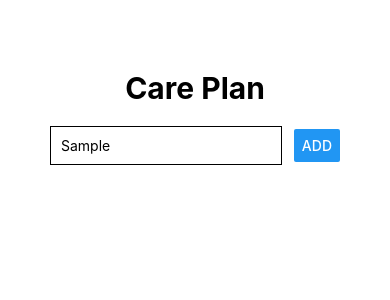
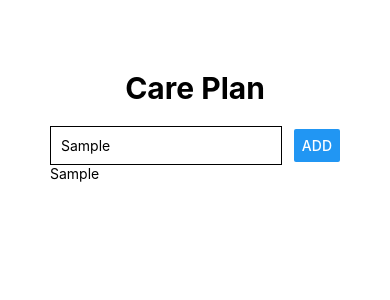
Before and after one commit to ruyaflute/my-new-app, a React Native app: screen / in a window 390 px wide. Both pictures are taken after typing "Sample" into the empty fields and a click on the button "ADD". Shown: the top 300 px of the page. Built offline with nearby package versions, Linux system fonts and the light colour scheme.

Commit message:
add goal

```diff
--- a/App.js
+++ b/App.js
@@ -3,12 +3,13 @@ import { StyleSheet, Text, View, TextInput, Button } from 'react-native';
 
 export default function App() {
   const [enteredGoal, setEnteredGoal] = useState('');
+  const [courseGoals, setCourseGoals] = useState([]);
 
   const goalInputHandler = (enteredText) => {
     setEnteredGoal(enteredText);
   };
   const addGoalHandler = () => {
-    console.log(enteredGoal);
+    setCourseGoals(currentGoals => [...currentGoals, enteredGoal]);
   };
 
   return (
@@ -24,8 +25,8 @@ export default function App() {
         <Button title="ADD" onPress={addGoalHandler}/>
       </View>
       <View>
+        {courseGoals.map((goal) => <Text>{goal}</Text>)}
       </View>
-
     </View>
 
   );
```
